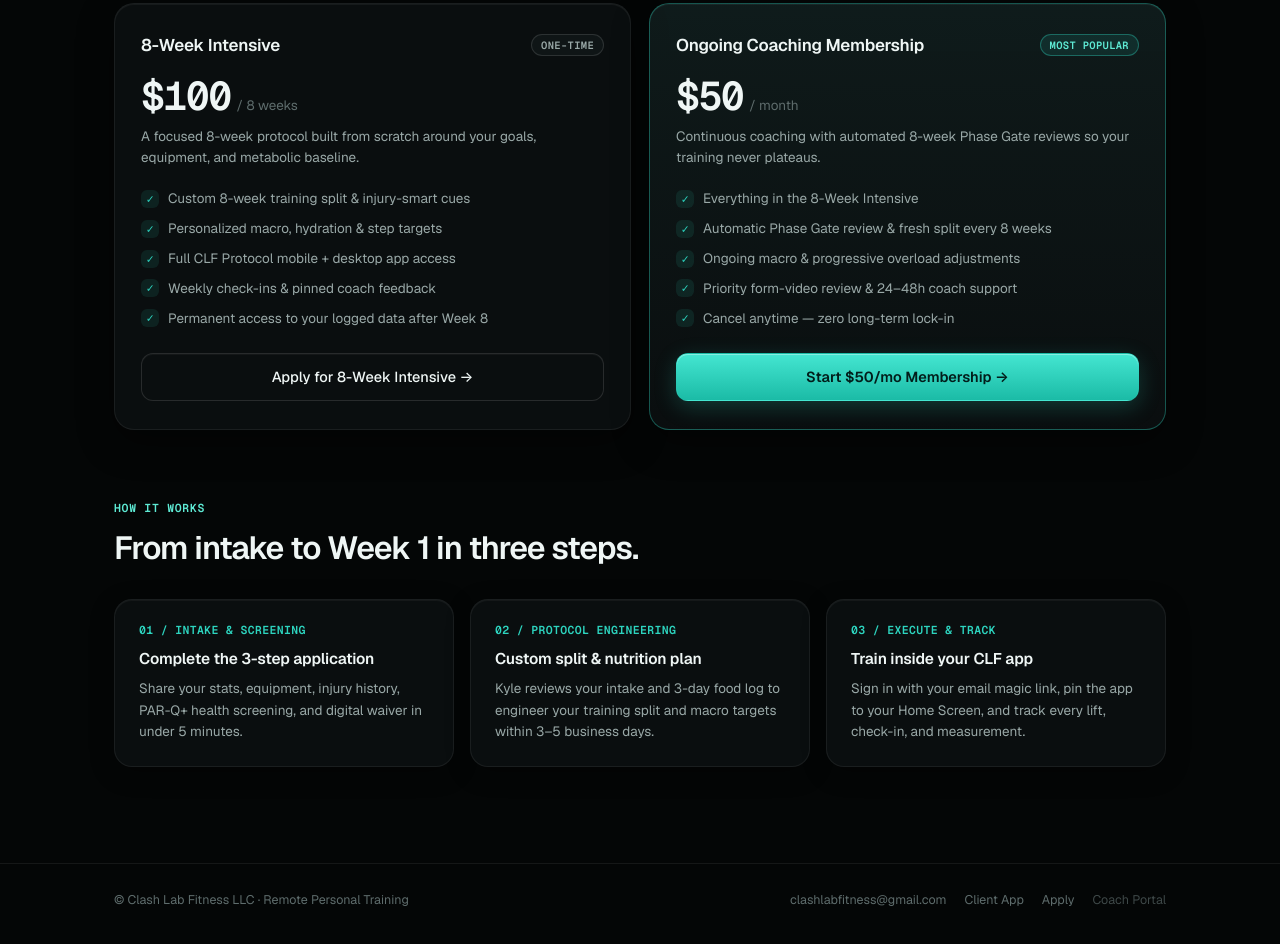
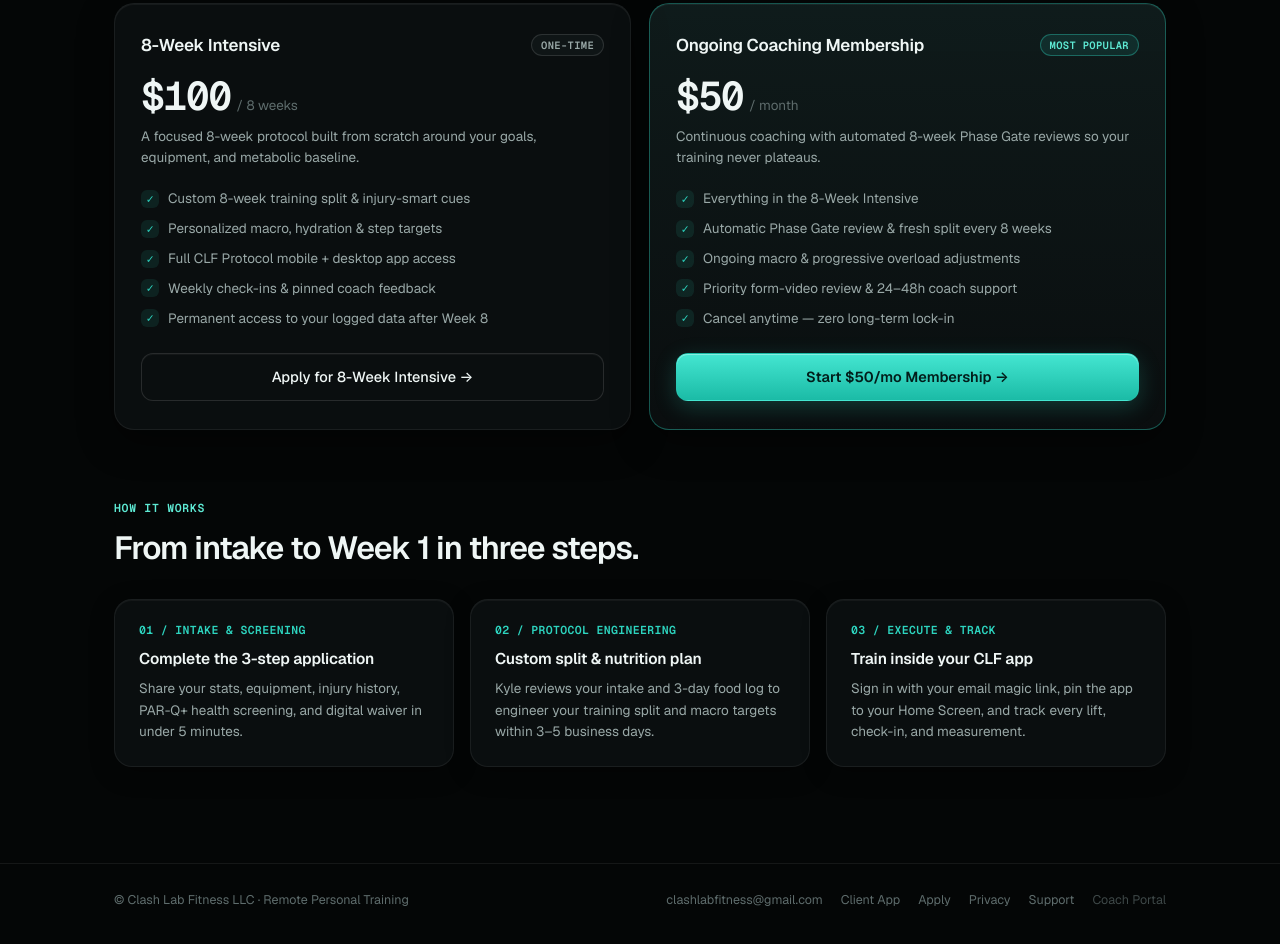
Before and after one commit to kylemdev-hub/clf-coaching-os, a plain HTML site: page index.html in a window 1280 px wide. Shown: the part 1290-2234 px from the top of the page. Drawn offline with nearby package versions, Linux system fonts and the light colour scheme.

Commit message:
Update index.html

```diff
--- a/index.html
+++ b/index.html
@@ -343,6 +343,8 @@ footer{margin-top:44px;padding:26px 0 40px;border-top:1px solid var(--line);font
         <a href="mailto:clashlabfitness@gmail.com">clashlabfitness@gmail.com</a>
         <a href="client.html">Client App</a>
         <a href="apply.html">Apply</a>
+        <a href="privacy.html">Privacy</a>
+        <a href="support.html">Support</a>
         <a class="coach-link" href="coach.html">Coach Portal</a>
       </div>
     </div>
```
